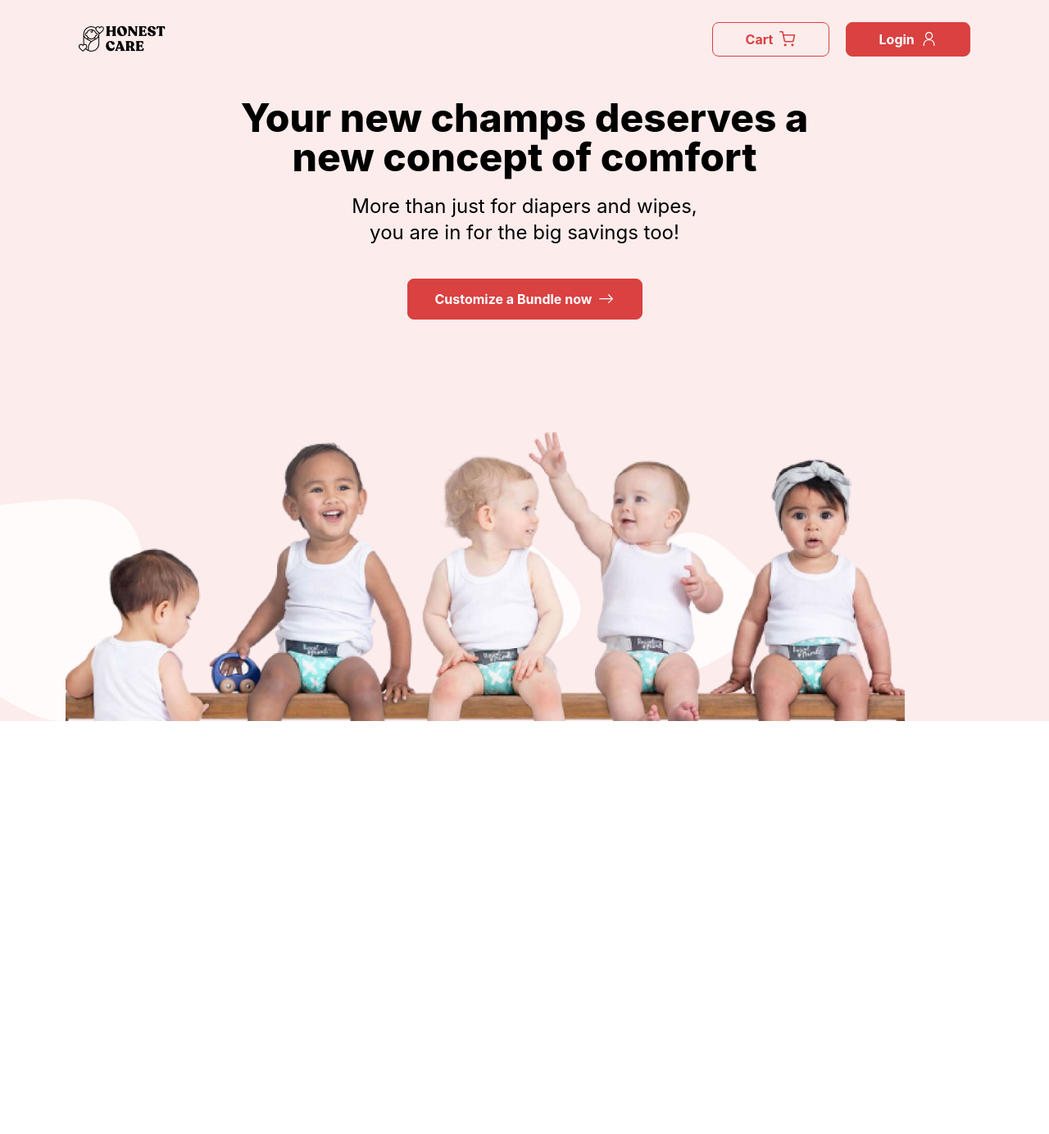
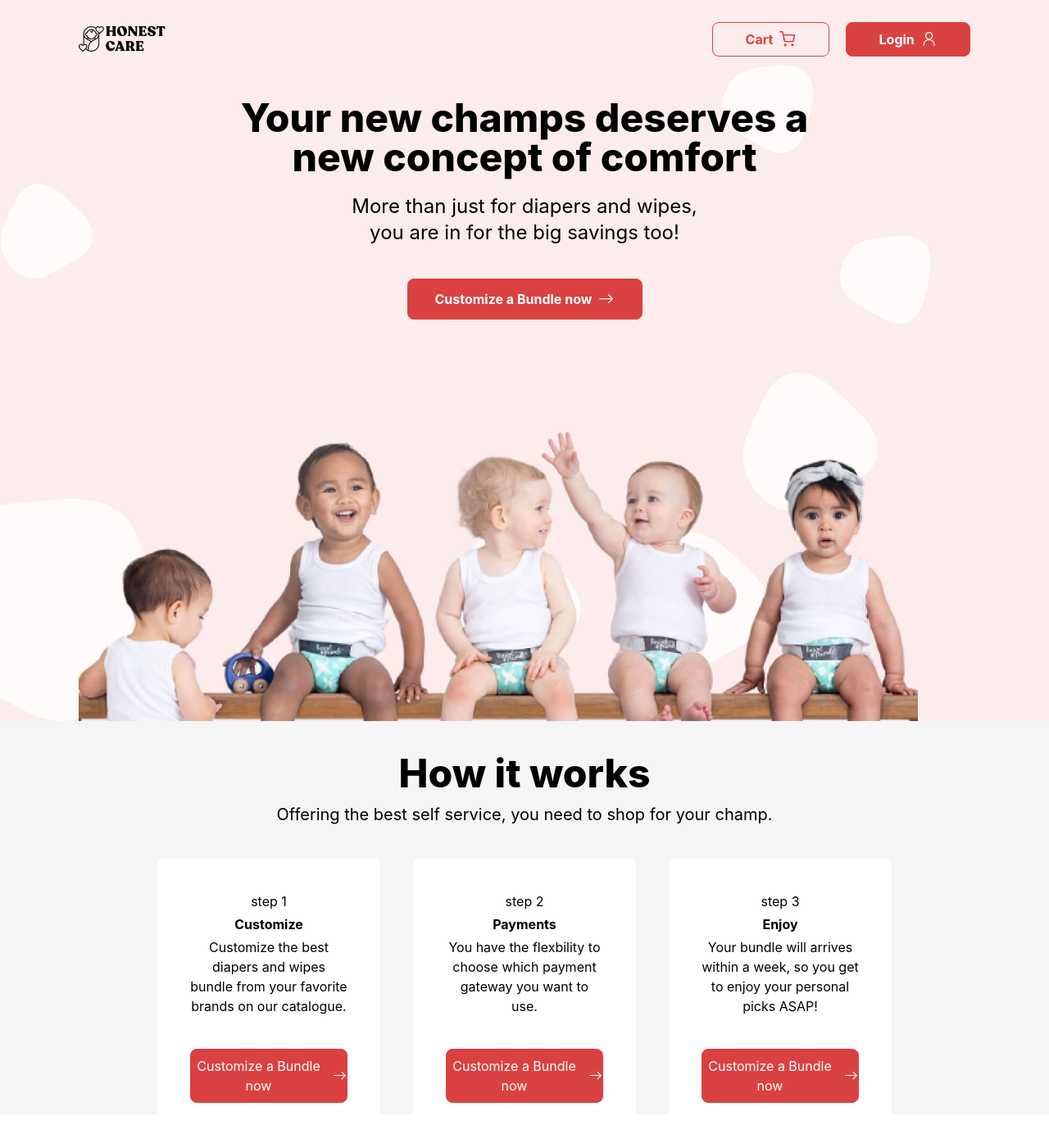
Before and after one commit to SamuelAdex/HonestCare, a React (Create React App) app: page / in a window 1280 px wide. Shown: the whole page at 82% size. Before the commit the page ends 880 px from the top, so only its background shows below. Built offline with nearby package versions, Linux system fonts and the light colour scheme; a web font is replaced by a local one.

Commit message:
How it works section

```diff
--- /dev/null
+++ b/src/components/About.js
@@ -0,0 +1,69 @@
+import React from 'react'
+import { NavLink } from 'react-router-dom';
+// Icons ====================>>>>>>>>>>>>>>>>
+import { BsArrowRight } from 'react-icons/bs'
+//============================>>>>>>>>>>>>>>>>
+
+export default function About() {
+    // Cards ===================>>>>>>>>>>>>>>
+    const CARDS = [
+        {
+            id: 1,
+            step: 1,
+            title: 'Customize',
+            caption: 'Customize the best diapers and wipes bundle from your favorite brands on our catalogue.',
+            Link: '/',
+            btnText: 'Customize a Bundle now'
+        },
+        {
+            id: 2,
+            step: 2,
+            title: 'Payments ',
+            caption: 'You have the flexbility to choose which payment gateway you want to use.',
+            Link: '/',
+            btnText: 'Make payment now'
+        },
+        {
+            id: 3,
+            step: 3,
+            title: 'Enjoy ',
+            caption: 'Your bundle will arrives within a week, so you get to enjoy your personal picks ASAP!',
+            Link: '/',
+            btnText: 'Check out to delivery'
+        },
+    ]
+    //==========================>>>>>>>>>>>>>>
+
+
+    return (
+        <>
+            <div className="md:h-[60vh] bg-gray">
+                <div className="w-[85vw] mx-auto pt-10  h-full">
+                    <div>
+                        <h1 className='font-extrabold text-[2em] md:text-5xl text-center mx-auto mb-3'>How it works</h1>
+                        <p className='text-xl md:text-xl text-center mx-auto'>Offering the best self service, you need to shop for your champ.</p>
+                    </div>
+                    {/* Cards */}
+                    <div className="grid md:grid-cols-3 gap-10 text-center w-[70vw] mx-auto mt-10">
+                        {
+                            CARDS.map((CARD, i) => {
+                                return (
+                                    <div className='p-10 bg-white rounded-lg' key={i}>
+                                        <div className='flex flex-col gap-1'>
+                                            <p>step {CARD.step}</p>
+                                            <p className='font-bold'>{CARD.title}</p>
+                                            <p>{CARD.caption}</p>
+                                        </div>
+                                        <NavLink to='#' className='border border-red text-white bg-red py-2 rounded-lg flex items-center gap-2 md:mx-auto text-center justify-center mt-10'>Customize a Bundle now <BsArrowRight fontSize={'1.2em'} /></NavLink>
+
+                                    </div>
+                                )
+                            })
+                        }
+                    </div>
+                </div>
+            </div>
+
+        </>
+    )
+}
--- a/src/components/Hero.js
+++ b/src/components/Hero.js
@@ -5,26 +5,33 @@ import { BsArrowRight } from 'react-icons/bs'
 //============================>>>>>>>>>>>>>>>>
 // Images ====================>>>>>>>>>>>>>>>>
 import heroImg from "../assets/img/heroImg.png";
+import Blob1 from "../assets/img/bg1.png";
+import Blob2 from "../assets/img/bg2.png";
+import Blob3 from "../assets/img/bg3.png";
 import BottomBlobs from "../assets/img/bottomBlobs.png";
 //============================>>>>>>>>>>>>>>>>
 
 export default function Hero() {
     return (
-        <div className='h-[110vh] max-w-screen bg-pink pt-20 relative'>
-            <div className="w-[85vw] mx-auto h-full pt-10 text-center">
+        <div className='h-[75vh] md:h-[110vh] max-w-screen bg-pink pt-20 relative'>
+            <div className="w-[85vw] mx-auto pt-10 text-center absolute z-20 left-0 right-0">
                 <div className=' flex gap-5 flex-col mb-10'>
 
-                    <h1 className='font-extrabold text-5xl w-[66%] text-center mx-auto'>Your new champs deserves a new concept of comfort</h1>
-                    <p className='text-2xl w-[40%] text-center mx-auto'>More than just for diapers and wipes, you are in for the big savings too!</p>
+                    <h1 className='font-extrabold text-[2em] md:text-5xl md:w-[66%] text-start md:text-center mx-auto'>Your new champs deserves a new concept of comfort</h1>
+                    <p className='text-xl md:text-2xl md:w-[40%] text-start md:text-center mx-auto'>More than just for diapers and wipes, you are in for the big savings too!</p>
 
                 </div>
-                <NavLink to='#' className='border border-red text-white bg-red py-3 rounded-lg font-bold flex items-center gap-2 w-[287px] mx-auto text-center justify-center'>Customize a Bundle now <BsArrowRight fontSize={'1.2em'} /></NavLink>
+                <NavLink to='#' className='border border-red text-white bg-red py-3 rounded-lg font-bold flex items-center gap-2 w-[287px] md:mx-auto text-center justify-center'>Customize a Bundle now <BsArrowRight fontSize={'1.2em'} /></NavLink>
 
             </div>
             {/* Hero image */}
-            <img src={heroImg} alt="heroImg" className='absolute bottom-0 w-[80%] right-[11em] z-20' />
+            <img src={heroImg} alt="heroImg" className='absolute bottom-0 md:w-[80%] md:right-[10em] z-20' />
             {/* Backgrounds blobs */}
             <img src={BottomBlobs} alt="" className='absolute bottom-0 z-10' />
+            <img src={Blob1} alt="" className='absolute top-56 z-10' />
+            <img src={Blob2} alt="" className='absolute bottom-64 z-10 right-52' />
+            <img src={Blob3} alt="" className='absolute top-72 z-10 right-36' />
+            <img src={Blob3} alt="" className='absolute top-20 z-10 right-72' />
         </div>
     )
 }
--- a/src/components/Navbar.js
+++ b/src/components/Navbar.js
@@ -3,6 +3,7 @@ import { NavLink } from 'react-router-dom';
 // Icons =====================>>>>>>>>>>>>>>>>
 import { FiShoppingCart } from "react-icons/fi";
 import { RxPerson } from "react-icons/rx";
+import { AiOutlineMenu } from "react-icons/ai";
 //=============================>>>>>>>>>>>>>>>
 // Images ====================>>>>>>>>>>>>>>>>
 import Logo from "../assets/img/logo.png";
@@ -10,14 +11,18 @@ import Logo from "../assets/img/logo.png";
 
 export default function Navbar() {
     return (
-        <div className='w-screen fixed z-20'>
+        <div className='w-screen fixed z-50'>
             <div className="flex align-middle items-center justify-between py-3 w-[85vw] mx-auto">
                 {/* Logo */}
                 <div className="logo">
                     <img src={Logo} alt="Logo" />
                 </div>
+                {/* Mobile toggler */}
+                <div className='p-2 md:hidden flex'>
+                    <AiOutlineMenu fontSize={'1.8em'} />
+                </div>
                 {/* Buttons */}
-                <div className="flex gap-5">
+                <div className="gap-5 hidden md:flex">
                     <NavLink to='#' className='border border-red text-red py-2 px-10 rounded-lg font-bold flex items-center gap-2'>Cart <FiShoppingCart fontSize={'1.2em'} /></NavLink>
                     <NavLink to='#' className='border border-red text-white bg-red py-2 px-10 rounded-lg font-bold flex items-center gap-2'>Login <RxPerson fontSize={'1.2em'} /></NavLink>
                 </div>
--- a/src/pages/Home.js
+++ b/src/pages/Home.js
@@ -1,10 +1,12 @@
 import React from 'react'
+import About from '../components/About'
 import Hero from '../components/Hero'
 
 export default function Home() {
     return (
         <>
             <Hero />
+            <About />
         </>
     )
 }
--- a/tailwind.config.js
+++ b/tailwind.config.js
@@ -5,7 +5,8 @@ module.exports = {
     extend: {
       colors: {
         'pink': "#FDECEC",
-        'red': "#DA4141"
+        'red': "#DA4141",
+        'gray': "#F5F5F5",
       }
     },
   },
```
Also changed, not shown: src/assets/img/bg2.png (added), src/assets/img/bg3.png (added).
